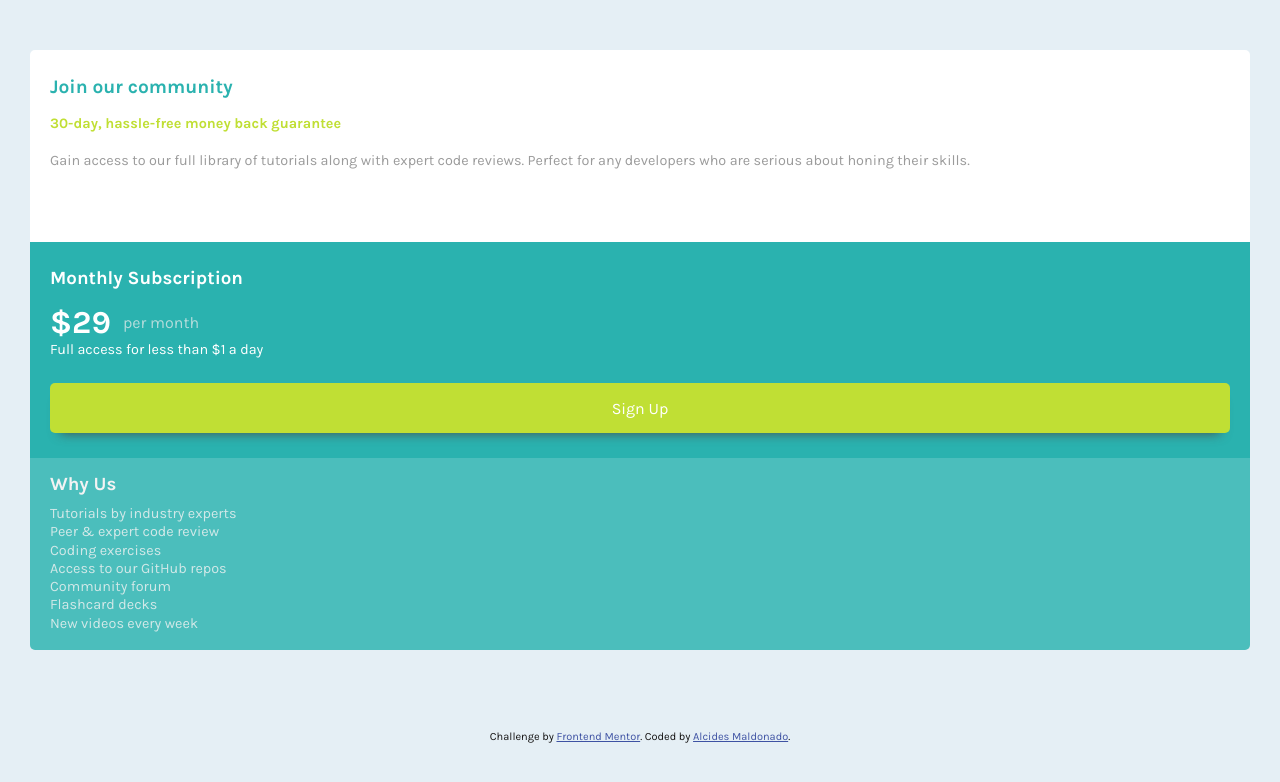
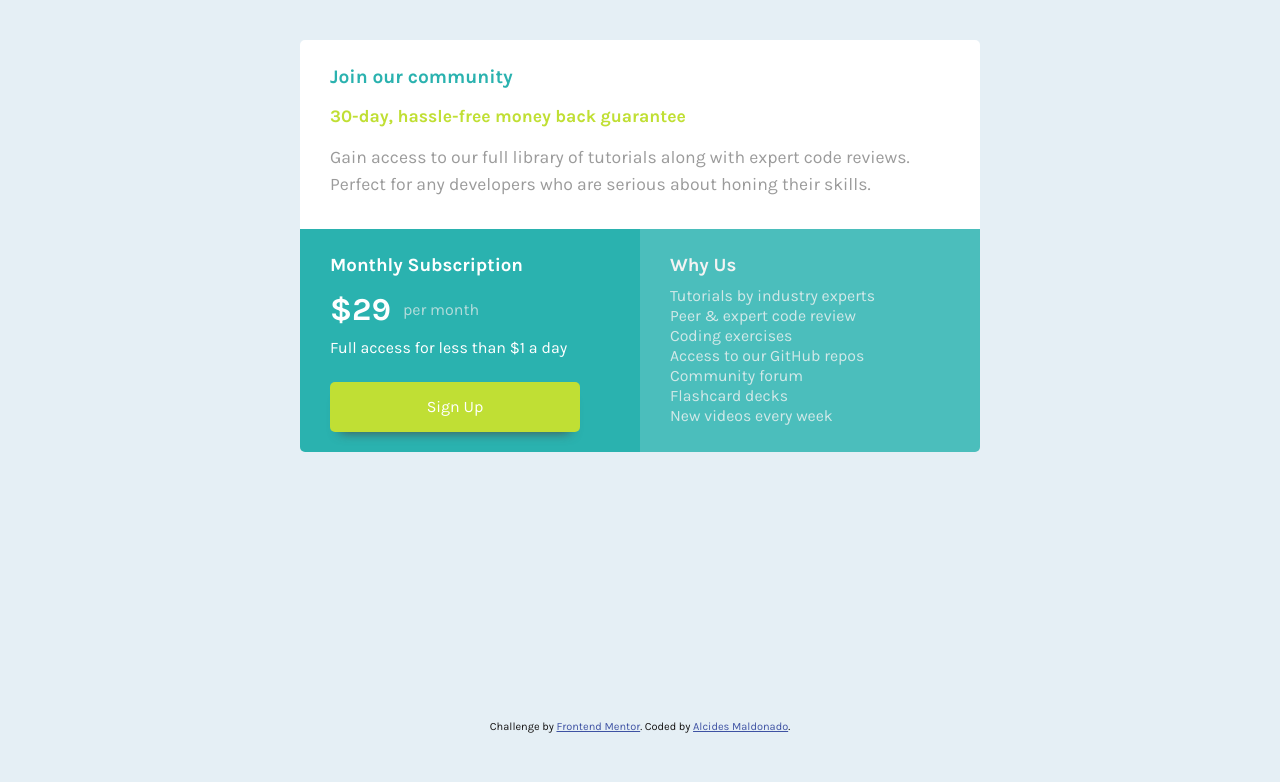
Before and after one commit to Alatmal/simple-grid-element, a plain HTML site: page index.html in a window 1280 px wide. Drawn offline with Linux system fonts and the light colour scheme.

Commit message:
project completed

```diff
--- a/style.css
+++ b/style.css
@@ -131,3 +131,43 @@ body{
 footer {
     margin-top: 80px;
 }
+
+@media (min-width:1000px) {
+    .card{
+        grid-template-columns: 2fr 2fr;
+        grid-template-areas: 'header header' 'content content';
+        justify-content: center;
+        margin: 40px 300px;
+    }
+    .intro-element {
+        grid-area: header;
+        padding: 25px 60px 20px 30px;
+    }
+
+    .intro-element p, h2{
+        font-size: 1.1em;
+    }
+
+    .price-element{
+        border-radius: 0 0 0 5px;
+        padding: 25px 60px 20px 30px;
+    }
+    .price-element p{
+        font-size: 1em;
+        margin-top: 10px;
+    }
+    .last-element{
+        border-radius: 0 0 5px 0;
+        padding: 25px 20px 20px 30px;
+    }
+
+    .points {
+        font-size: 1.1em;
+        margin-top: 10px;
+        line-height: 1.6em;
+    }
+
+    .last-element button{
+        border: none;
+    }
+}
```
Also changed, not shown: 1 other file.
